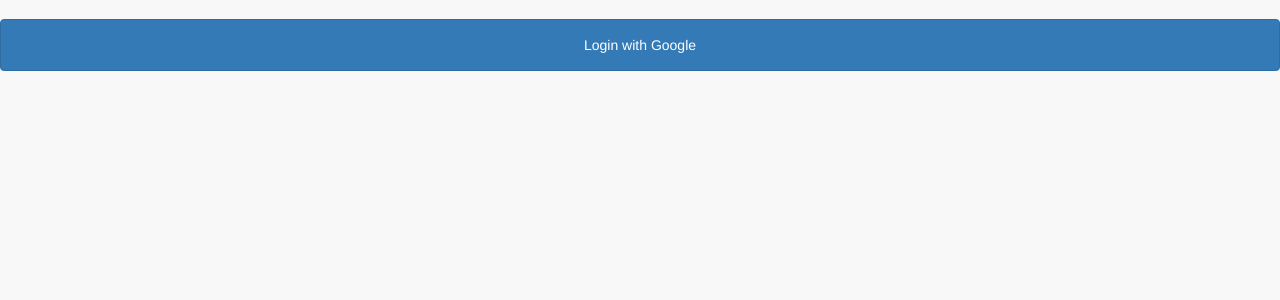
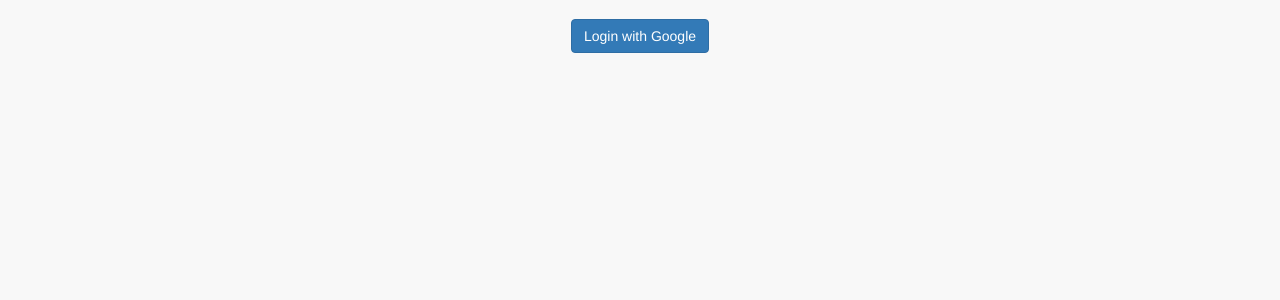
Before and after one commit to vishalshirke7/EmailTracking, a Python web app: template Hyrelabs/app/templates/login.html in a window 1280 px wide. Shown: the part 71-371 px from the top of the page. Run offline with Jinja, Linux system fonts and the light colour scheme; the template is opened without the code that fills it: most values are stand-ins (such as "Sample title", 1, 10 or a date in 2020); some libraries are stand-ins or nearby versions.

Commit message:
minor changes

```diff
--- a/Hyrelabs/app/templates/login.html
+++ b/Hyrelabs/app/templates/login.html
@@ -25,7 +25,7 @@
 
 {% block content %}
 
-
-<a href="{{auth_url}}" class="btn btn-primary btn-block" style="padding: 15px 0;">Login with Google</a>
-
+<div class="container" align="center">
+    <a href="{{auth_url}}" class="btn btn-primary">Login with Google</a>
+</div>
 {% endblock %}
--- a/Hyrelabs/app/templates/reports.html
+++ b/Hyrelabs/app/templates/reports.html
@@ -1,7 +1,7 @@
 {% extends "base.html" %}
 
 {% block content %}
-<h3 align="center">Reports</h3>
+<h3 align="center" style="margin-bottom:30px;">Reports</h3>
 <div class="container">
 
         <table class="table table-bordered">
```
Also changed, not shown: 1 other file.
